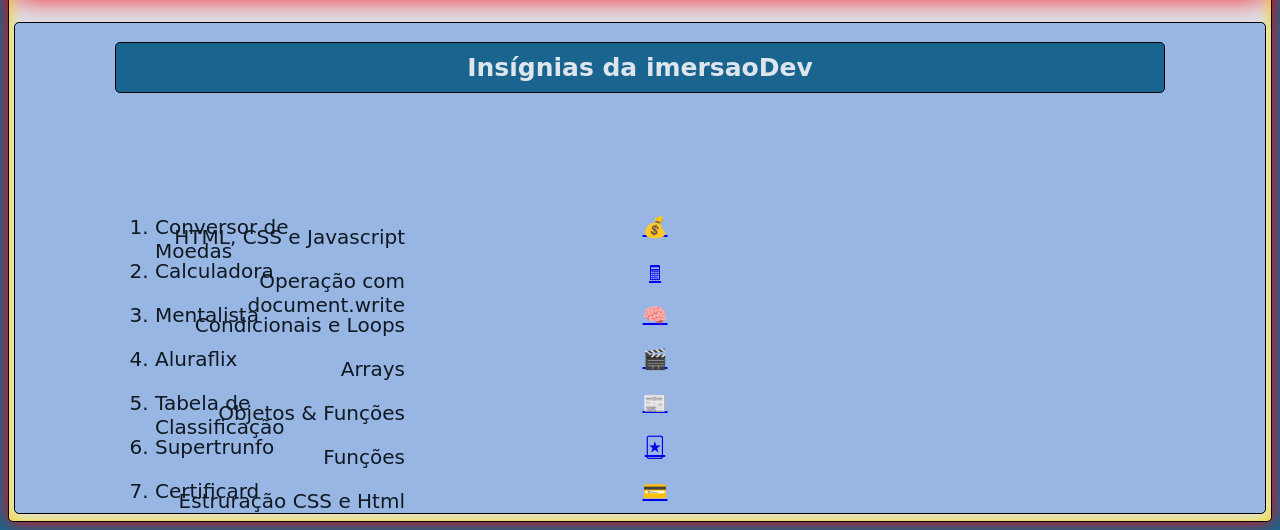
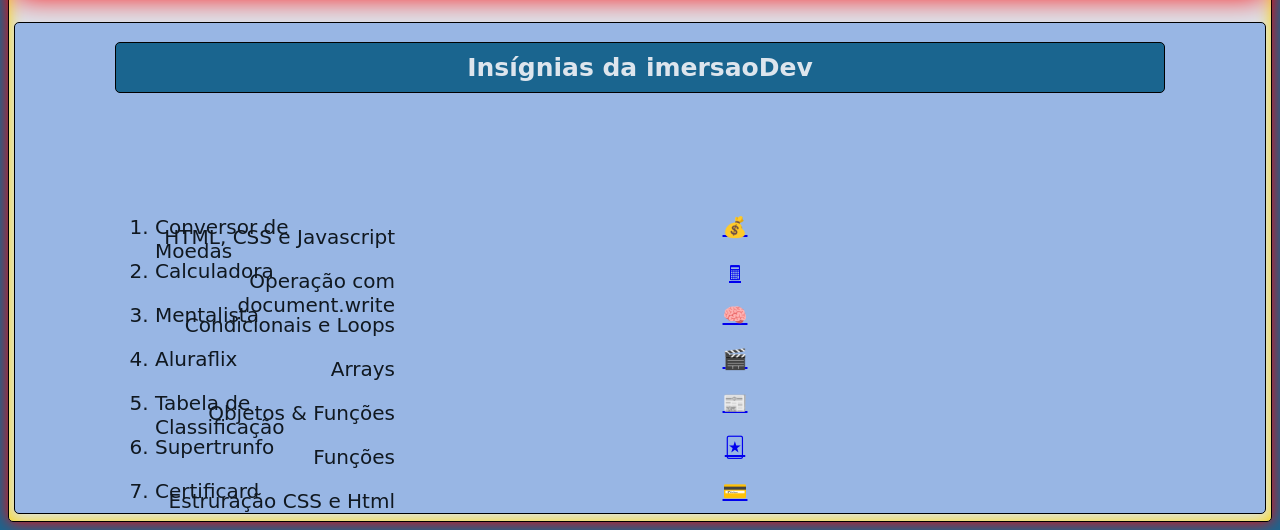
Before and after one commit to J27mendes/certificadoAlura, a plain HTML site: page index.html in a window 1280 px wide. Shown: the part 377-907 px from the top of the page. Drawn offline with Linux system fonts and the light colour scheme; a web font is replaced by a local one.

Commit message:
Update style.css
melhorias nas tags ol e li

```diff
--- a/style.css
+++ b/style.css
@@ -59,7 +59,6 @@
   div {
      font-size: 20px;
      padding: 100px;
-     max-width: auto;
      height: 290px;
      border: 1px solid black;
      background-color: #98B6E4;
@@ -71,7 +70,7 @@
 
 
   ol #insignias {
-     width: 930px;
+     width: auto;
      padding: 50px;
      margin-left: 400px;
      overflow: hidden;
@@ -85,7 +84,7 @@
   li .insigniasEsquerda {
       float: left;
       text-align: left;
-      width: 190px;
+      width: 180px;
       height: 10px;
       margin-top: 0px;
 }
@@ -93,7 +92,7 @@
   li .insigniasCentro {
       float: left;
       text-align: center;
-      width: 620px;
+      width: 800px;
       height: 10px;
       margin-top: 0px;
 }
@@ -101,7 +100,7 @@
    li .insigniasDireita {
       float: left;
       text-align: right;
-      width: 250px;
+      width: 240px;
       height: 10px;
       margin-top: 0px;
 }
```
